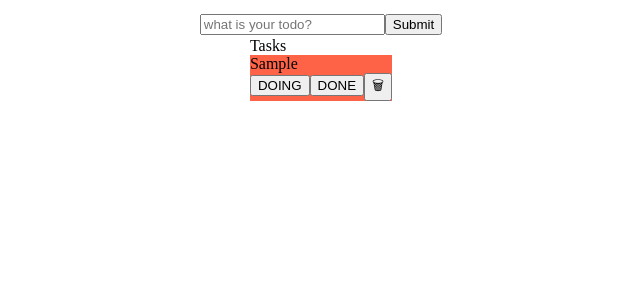
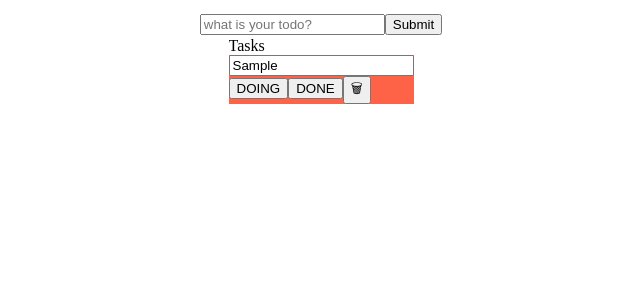
Before and after one commit to LikeRudin/recoil-start, a React (Vite) app: page / in a window 1280 px wide. Both pictures are taken after typing "Sample" into the empty fields and a click on the input "Submit". Shown: the top 300 px of the page, without its empty margins (319-959 px from the left). Built offline with nearby package versions, Linux system fonts and the light colour scheme.

Commit message:
FUNCTIONALITY:realtime edit  but has bug

```diff
--- a/src/App.tsx
+++ b/src/App.tsx
@@ -53,9 +53,8 @@ export const App = () => {
       return;
     }
     setTodos((todos) => {
-      const target = todos[source["index"]];
       const newTodos = [...todos];
-      newTodos.splice(source["index"], 1);
+      const [target] = newTodos.splice(source["index"], 1);
       newTodos.splice(destination["index"], 0, target);
       saveTodos(newTodos);
       return newTodos;
--- a/src/todo-atom.tsx
+++ b/src/todo-atom.tsx
@@ -14,6 +14,11 @@ export const TodosAtom = atom<ITodo[]>({
 export const CategoriesAtom = atom<ITodo["category"]>({
   key: "category",
   default: "TODO",
+});
+
+export const boardListState = atom<string[]>({
+  key: "boardList",
+  default: ["TODO"],
 });
 
 export const todoSelector = selector<ITodo[]>({
--- a/src/todo.tsx
+++ b/src/todo.tsx
@@ -2,7 +2,7 @@ import styled from "styled-components";
 import { useSetRecoilState } from "recoil";
 import { TodosAtom, saveTodos } from "./todo-atom";
 import { Draggable } from "react-beautiful-dnd";
-import { memo } from "react";
+import React, { memo, useState } from "react";
 
 const Button = styled.button``;
 
@@ -12,7 +12,7 @@ const Bar = styled.div<{ isDragging: boolean }>`
 
 const ButtonWrapper = styled.div``;
 
-const Span = styled.span``;
+const Input = styled.input``;
 
 interface TodoProps {
   text: string;
@@ -23,6 +23,7 @@ interface TodoProps {
 
 const TodoBar = ({ text, id, category, index }: TodoProps) => {
   const categories = ["TODO", "DOING", "DONE"];
+  const [todoText, setTodoText] = useState(text);
 
   const setTodos = useSetRecoilState(TodosAtom);
 
@@ -48,6 +49,23 @@ const TodoBar = ({ text, id, category, index }: TodoProps) => {
     });
   };
 
+  const onChange = (event: React.ChangeEvent<HTMLInputElement>) => {
+    const targetId = event.currentTarget.name;
+    const newText = event.currentTarget.value;
+    setTodoText(newText);
+
+    setTodos((todos) => {
+      const newTodos = todos.map((todo) => {
+        if (todo["id"] !== targetId) {
+          return todo;
+        }
+        return { ...todo, text: newText };
+      });
+      saveTodos(newTodos);
+      return newTodos;
+    });
+  };
+
   return (
     <Draggable draggableId={String(index)} index={index}>
       {(provided, snapshot) => (
@@ -57,7 +75,7 @@ const TodoBar = ({ text, id, category, index }: TodoProps) => {
           {...provided.dragHandleProps}
           {...provided.draggableProps}
         >
-          <Span>{text}</Span>
+          <Input name={id} value={todoText} onChange={onChange}></Input>
           <ButtonWrapper>
             {categories
               .filter((kind) => kind !== category)
```
